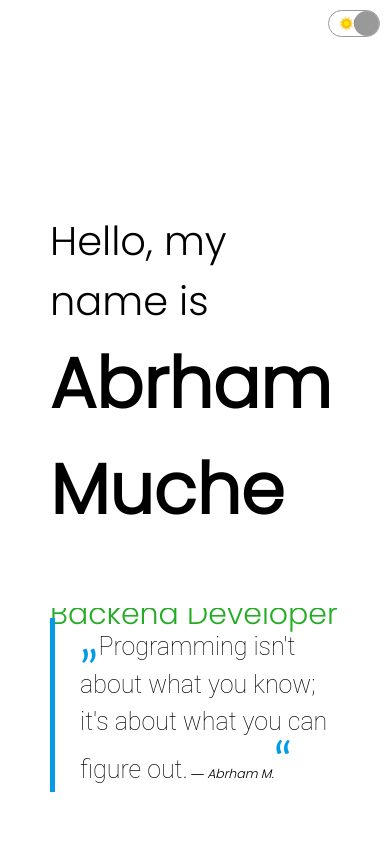
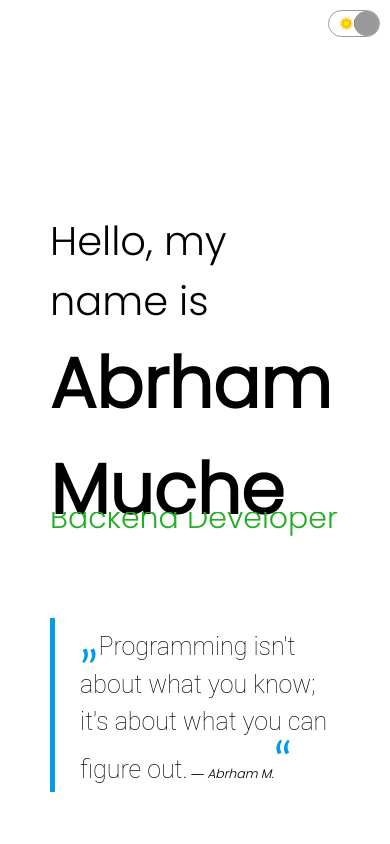
Before and after one commit to Abrish-Green/abrish-green.github.io, a React (Create React App) app: page / in a window 390 px wide. Shown: the top 844 px of the page. Built offline with nearby package versions, Linux system fonts and the light colour scheme.

Commit message:
Update intro.css

```diff
--- a/src/component/intro/intro.css
+++ b/src/component/intro/intro.css
@@ -38,7 +38,7 @@ body{
     height:40px;
     overflow:hidden;
     position: absolute;
-    top:24em;
+    top:22em;
 }
 
 .i-title-wrapper{
@@ -123,7 +123,7 @@ body{
           flex-direction:column;
       }
       .i-title{
-          margin-top:14em;
+          margin-top:10em;
       }
       .sidekick{
           font-size:25px;
```
